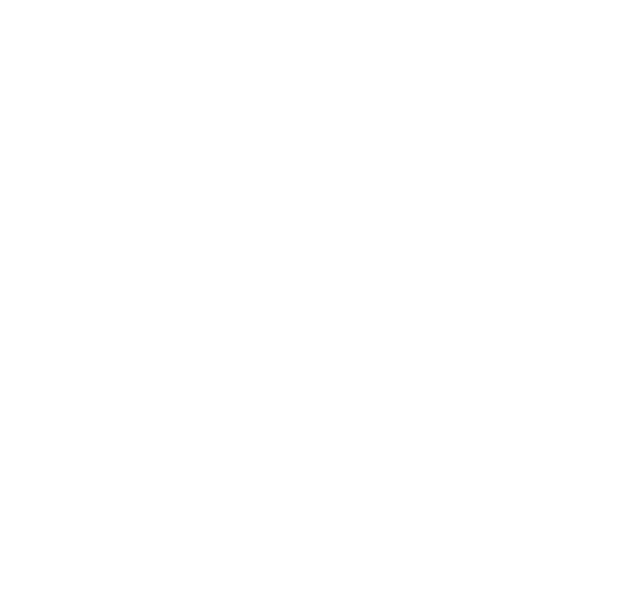
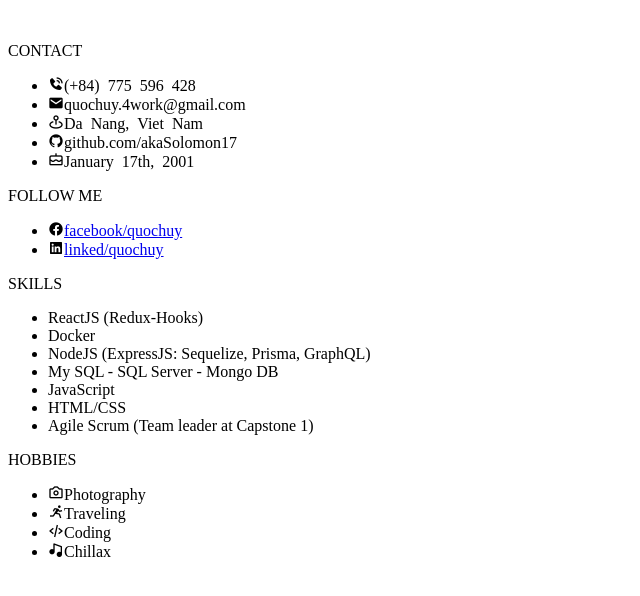
Before and after one commit to akaSolomon17/CV, a website built with Parcel: page src/html/index.html in a window 1280 px wide. Shown: the whole page, without its empty margins (0-640 px from the left). Built offline with nearby package versions, Linux system fonts and the light colour scheme.

Commit message:
init info nav in html & variables in css

```diff
--- a/src/css/styles.css
+++ b/src/css/styles.css
@@ -1,2 +1,39 @@
 /* GOOGLE FONTS */
 @import url("https://fonts.googleapis.com/css2?family=Poppins:wght@400;500;600&display=swap");
+
+/* Variables */
+:root {
+  --header-height: 3rem;
+  /* Colors */
+  --primary-color: #ffffff;
+  --secondary-color: #f7d75c;
+  --tertiary-color: #fbd763;
+  --title-color: #0b0a0a;
+  --text-color: #403a3a;
+  --container-color: #fafafa;
+  --body-color: #fcfcfc;
+
+  /* Font & Typography */
+  --body-font: "Poppins", sans-serif;
+  --h1-font-size: 1.5rem;
+  --h2-font-size: 1.25rem;
+  --h3-font-size: 1rem;
+  --normal-font-size: 0.938rem;
+  --small-font-size: 0.875rem;
+  --smaller-font-size: 0.813rem;
+
+  /* Font weight */
+  --font-medium: 500;
+  --font-semi-bold: 600;
+
+  /* Margins */
+  --mb-1: 0.5rem;
+  --mb-2: 1rem;
+  --mb-3: 1.5rem;
+
+  /* Z-index */
+  --z-tooltip: 10;
+  --z-fixed: 100;
+
+  /* BASE */
+}
--- a/src/html/index.html
+++ b/src/html/index.html
@@ -15,5 +15,80 @@
     />
     <title>TranNgoQuocHuy_CV</title>
   </head>
-  <body></body>
+  <body>
+    <header>
+      <img src="" alt="" />
+    </header>
+    <main>
+      <!-- INFO NAV -->
+      <div class="info-wrapped">
+        <!-- CONTACT -->
+        <div>
+          <p>CONTACT</p>
+        </div>
+        <ul class="_contact-tb">
+          <li><i class="bx bxs-phone-call">(+84) 775 596 428</i></li>
+          <li>
+            <i class="bx bxs-envelope" style="color: #000000"
+              >quochuy.4work@gmail.com</i
+            >
+          </li>
+          <li><i class="bx bx-map-pin">Da Nang, Viet Nam</i></li>
+          <li>
+            <i class="bx bxl-github" style="color: #000000"
+              >github.com/akaSolomon17</i
+            >
+          </li>
+          <li>
+            <i class="bx bx-cake" style="color: #000000">January 17th, 2001</i>
+          </li>
+        </ul>
+        <!-- FOLLOW ME -->
+        <div>
+          <p>FOLLOW ME</p>
+        </div>
+        <ul class="_followme-tb">
+          <li>
+            <i class="bx bxl-facebook-circle" style="color: #000000"
+              ><a href="https://www.facebook.com/quochuy.tranbap/"
+                >facebook/quochuy</a
+              ></i
+            >
+          </li>
+          <li>
+            <i class="bx bxl-linkedin-square" style="color: #000000"
+              ><a
+                href="https://www.linkedin.com/in/huy-tr%E1%BA%A7n-ng%C3%B4-qu%E1%BB%91c-9a07a9297/"
+                >linked/quochuy</a
+              ></i
+            >
+          </li>
+        </ul>
+        <!-- SKILLS -->
+        <div>
+          <p>SKILLS</p>
+        </div>
+        <ul>
+          <li>ReactJS (Redux-Hooks)</li>
+          <li>Docker</li>
+          <li>NodeJS (ExpressJS: Sequelize, Prisma, GraphQL)</li>
+          <li>My SQL - SQL Server - Mongo DB</li>
+          <li>JavaScript</li>
+          <li>HTML/CSS</li>
+          <li>Agile Scrum (Team leader at Capstone 1)</li>
+        </ul>
+        <!-- HOBBIES -->
+        <div>
+          <p>HOBBIES</p>
+        </div>
+        <ul>
+          <li><i class="bx bx-camera">Photography</i></li>
+          <li><i class="bx bx-run">Traveling</i></li>
+          <li><i class="bx bx-code-alt" style="color: #000000">Coding</i></li>
+          <li><i class="bx bxs-music" style="color: #000000">Chillax</i></li>
+        </ul>
+      </div>
+    </main>
+    <script src="../js/main.js"></script>
+  </body>
 </html>
```
